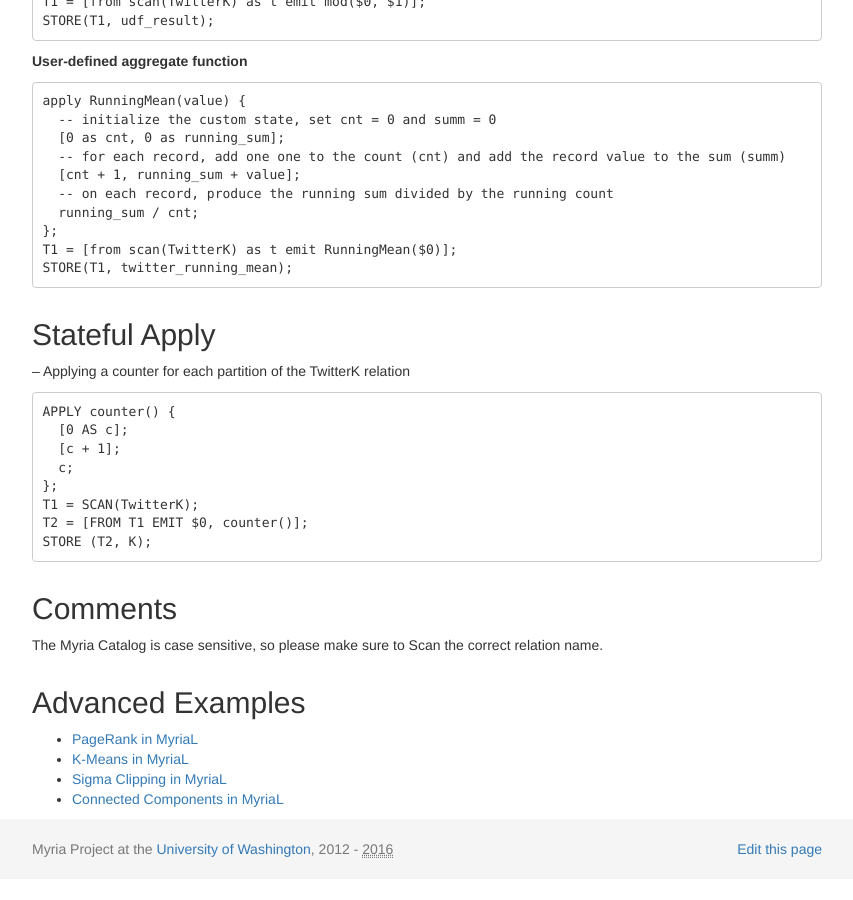
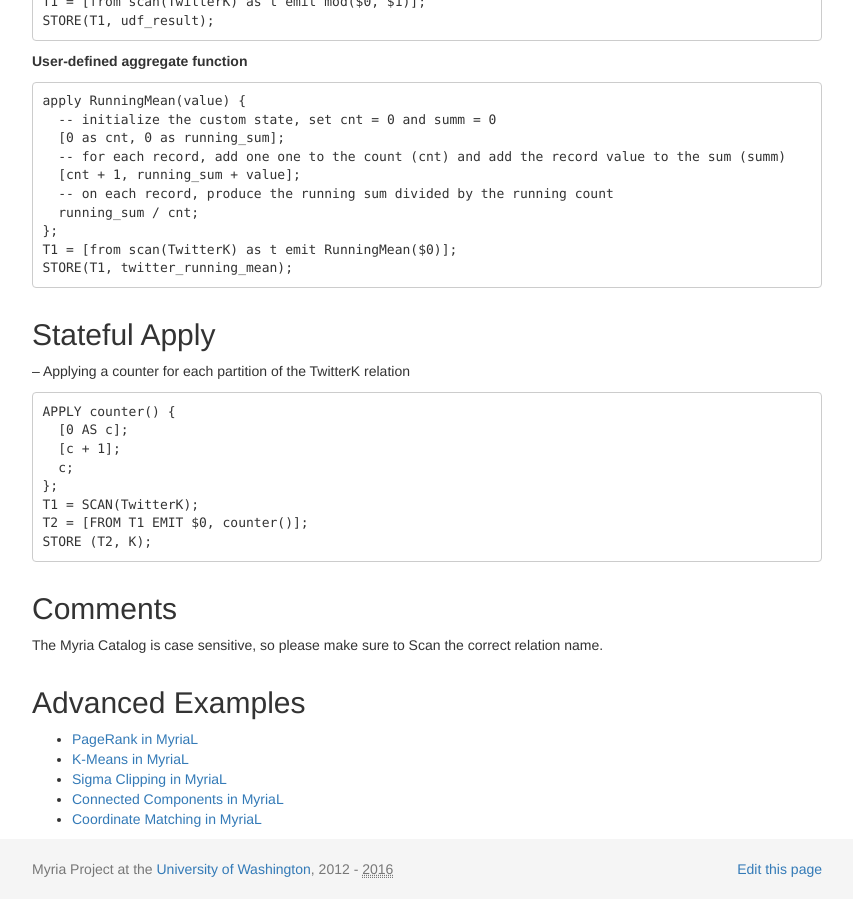
Before and after one commit to uwescience/myria-website, a Jekyll site: the page built from docs/myrial.md, in a window 1280 px wide and 900 px high, scrolled down 2662 px. Shown: the whole window, without its empty margins (213-1066 px from the left). Built offline with Jekyll 4.4.1, drawn with Linux system fonts in a browser that asks for light colours; nearby versions of some CDN libraries; Markdown is read by kramdown in place of the engine named in the settings.

Commit message:
Update myrial.md

```diff
--- a/docs/myrial.md
+++ b/docs/myrial.md
@@ -144,3 +144,4 @@ The Myria Catalog is case sensitive, so please make sure to Scan the correct rel
 * [K-Means in MyriaL](https://github.com/uwescience/raco/blob/master/examples/kmeans.myl)
 * [Sigma Clipping in MyriaL](https://github.com/uwescience/raco/blob/master/examples/sigma-clipping.myl)
 * [Connected Components in MyriaL](https://github.com/uwescience/raco/blob/master/examples/connected_components.myl)
+* [Coordinate Matching in MyriaL](https://github.com/uwescience/raco/blob/master/examples/crossmatch_2d.myl)
```
